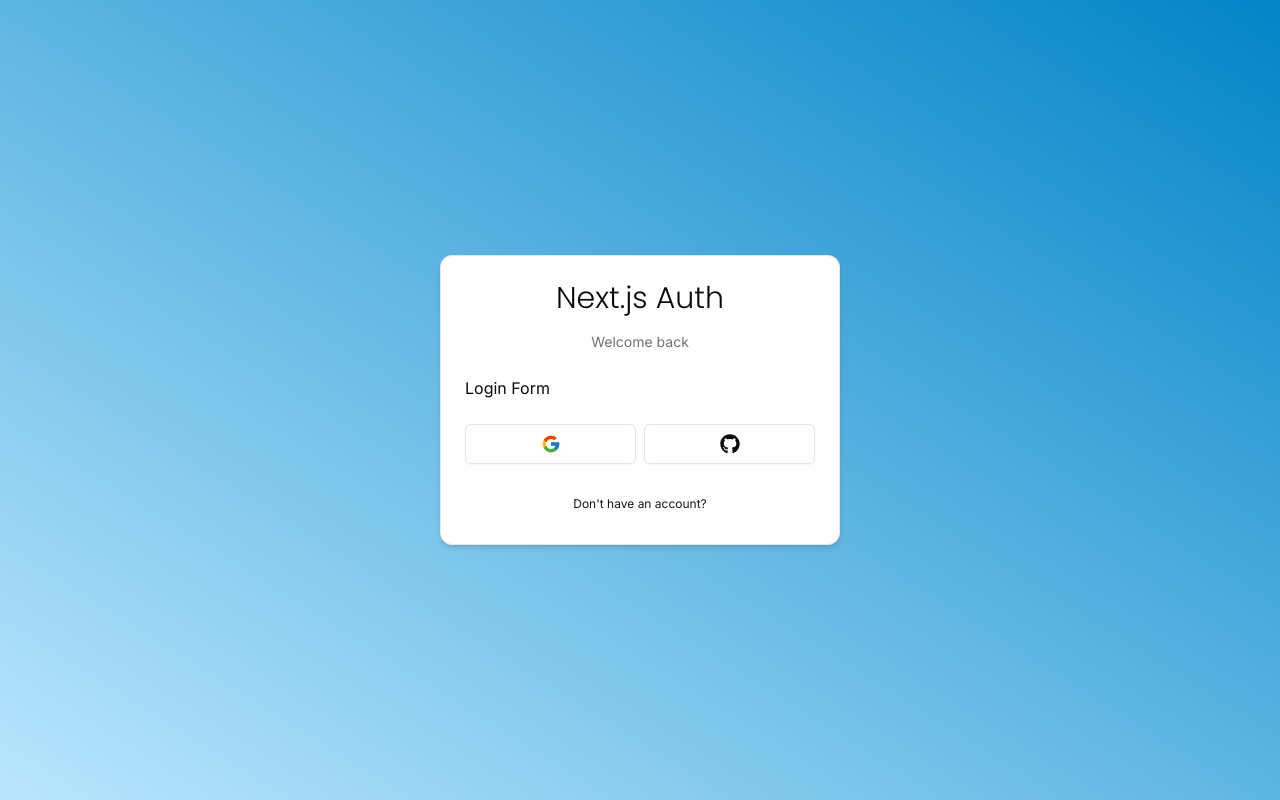
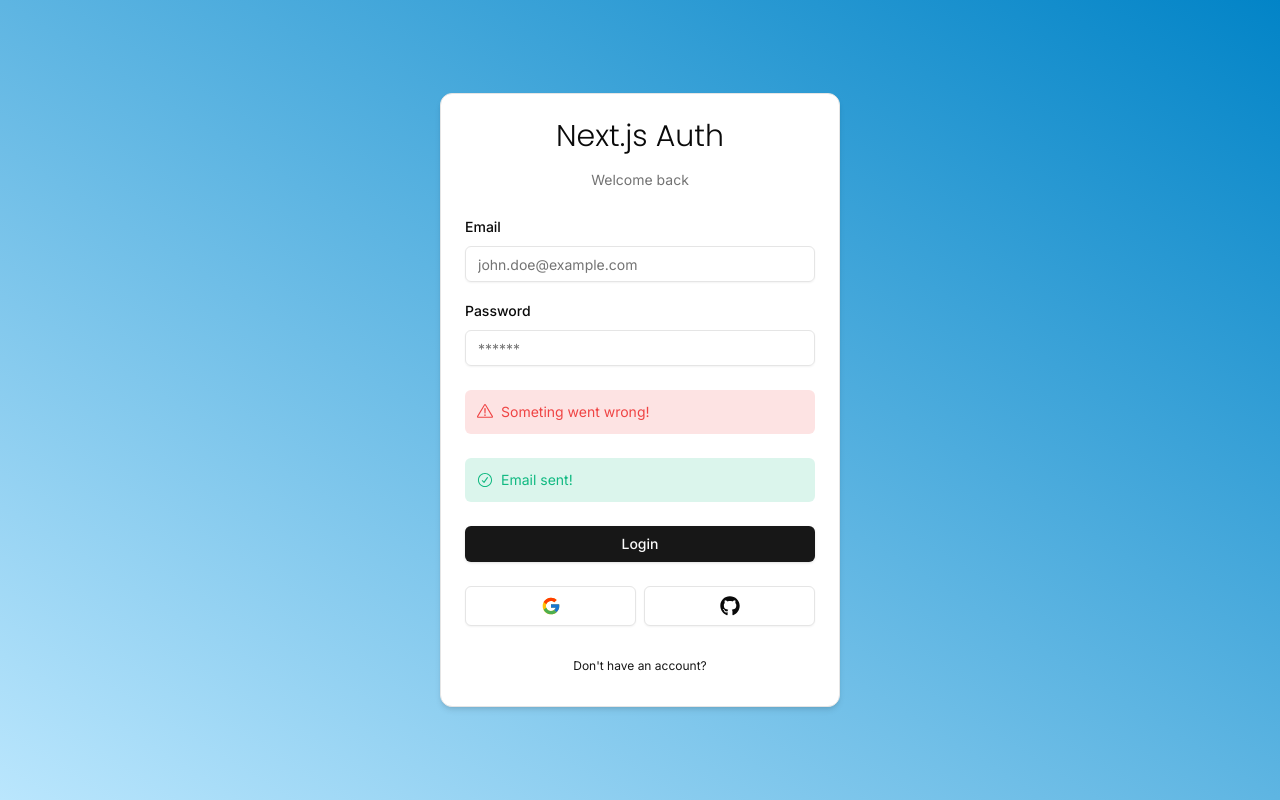
Before and after one commit to walkccc/nextjs-auth, a Next.js app: page /auth/login in a window 1280 px wide. Built offline with nearby package versions, Linux system fonts and the light colour scheme.

Commit message:
feat: add shadcn `form` and `input` in login form
$ npx shadcn-ui@latest add form
$ npx shadcn-ui@latest add input

```diff
--- a/components/auth/login-form.tsx
+++ b/components/auth/login-form.tsx
@@ -1,6 +1,37 @@
+'use client';
+
+import { zodResolver } from '@hookform/resolvers/zod';
+import { useForm } from 'react-hook-form';
+import { z } from 'zod';
+
 import { CardWrapper } from '@/components/auth/card-wrapper';
+import { FormError } from '@/components/form-error';
+import { FormSuccess } from '@/components/form-success';
+import { Button } from '@/components/ui/button';
+import {
+  Form,
+  FormControl,
+  FormField,
+  FormItem,
+  FormLabel,
+  FormMessage,
+} from '@/components/ui/form';
+import { Input } from '@/components/ui/input';
+import { LoginSchema } from '@/schemas';
 
 export const LoginForm = () => {
+  const form = useForm<z.infer<typeof LoginSchema>>({
+    resolver: zodResolver(LoginSchema),
+    defaultValues: {
+      email: '',
+      password: '',
+    },
+  });
+
+  const onSubmit = (values: z.infer<typeof LoginSchema>) => {
+    console.log(values);
+  };
+
   return (
     <CardWrapper
       headerLabel="Welcome back"
@@ -8,7 +39,47 @@ export const LoginForm = () => {
       backButtonHref="/auth/register"
       showSocial
     >
-      Login Form
+      <Form {...form}>
+        <form onSubmit={form.handleSubmit(onSubmit)} className="space-y-6">
+          <div className="space-y-4">
+            <FormField
+              control={form.control}
+              name="email"
+              render={({ field }) => (
+                <FormItem>
+                  <FormLabel>Email</FormLabel>
+                  <FormControl>
+                    <Input
+                      {...field}
+                      placeholder="john.doe@example.com"
+                      type="email"
+                    />
+                  </FormControl>
+                  <FormMessage />
+                </FormItem>
+              )}
+            />
+            <FormField
+              control={form.control}
+              name="password"
+              render={({ field }) => (
+                <FormItem>
+                  <FormLabel>Password</FormLabel>
+                  <FormControl>
+                    <Input {...field} placeholder="******" type="password" />
+                  </FormControl>
+                  <FormMessage />
+                </FormItem>
+              )}
+            />
+          </div>
+          <FormError message="Someting went wrong!" />
+          <FormSuccess message="Email sent!" />
+          <Button type="submit" className="w-full">
+            Login
+          </Button>
+        </form>
+      </Form>
     </CardWrapper>
   );
 };
--- /dev/null
+++ b/components/form-error.tsx
@@ -0,0 +1,16 @@
+import { ExclamationTriangleIcon } from '@radix-ui/react-icons';
+
+interface FormErrorProps {
+  message?: string;
+}
+
+export const FormError = ({ message }: FormErrorProps) => {
+  if (!message) return null;
+
+  return (
+    <div className="bg-red-500/15 p-3 rounded-md flex items-center gap-x-2 text-sm text-red-500">
+      <ExclamationTriangleIcon className="h-4 w-4" />
+      <p>{message}</p>
+    </div>
+  );
+};
--- /dev/null
+++ b/components/form-success.tsx
@@ -0,0 +1,16 @@
+import { CheckCircledIcon } from '@radix-ui/react-icons';
+
+interface FormSuccessProps {
+  message?: string;
+}
+
+export const FormSuccess = ({ message }: FormSuccessProps) => {
+  if (!message) return null;
+
+  return (
+    <div className="bg-emerald-500/15 p-3 rounded-md flex items-center gap-x-2 text-sm text-emerald-500">
+      <CheckCircledIcon className="h-4 w-4" />
+      <p>{message}</p>
+    </div>
+  );
+};
--- /dev/null
+++ b/components/ui/form.tsx
@@ -0,0 +1,177 @@
+import * as LabelPrimitive from '@radix-ui/react-label';
+import { Slot } from '@radix-ui/react-slot';
+import * as React from 'react';
+import {
+  Controller,
+  ControllerProps,
+  FieldPath,
+  FieldValues,
+  FormProvider,
+  useFormContext,
+} from 'react-hook-form';
+
+import { Label } from '@/components/ui/label';
+import { cn } from '@/lib/utils';
+
+const Form = FormProvider;
+
+type FormFieldContextValue<
+  TFieldValues extends FieldValues = FieldValues,
+  TName extends FieldPath<TFieldValues> = FieldPath<TFieldValues>,
+> = {
+  name: TName;
+};
+
+const FormFieldContext = React.createContext<FormFieldContextValue>(
+  {} as FormFieldContextValue,
+);
+
+const FormField = <
+  TFieldValues extends FieldValues = FieldValues,
+  TName extends FieldPath<TFieldValues> = FieldPath<TFieldValues>,
+>({
+  ...props
+}: ControllerProps<TFieldValues, TName>) => {
+  return (
+    <FormFieldContext.Provider value={{ name: props.name }}>
+      <Controller {...props} />
+    </FormFieldContext.Provider>
+  );
+};
+
+const useFormField = () => {
+  const fieldContext = React.useContext(FormFieldContext);
+  const itemContext = React.useContext(FormItemContext);
+  const { getFieldState, formState } = useFormContext();
+
+  const fieldState = getFieldState(fieldContext.name, formState);
+
+  if (!fieldContext) {
+    throw new Error('useFormField should be used within <FormField>');
+  }
+
+  const { id } = itemContext;
+
+  return {
+    id,
+    name: fieldContext.name,
+    formItemId: `${id}-form-item`,
+    formDescriptionId: `${id}-form-item-description`,
+    formMessageId: `${id}-form-item-message`,
+    ...fieldState,
+  };
+};
+
+type FormItemContextValue = {
+  id: string;
+};
+
+const FormItemContext = React.createContext<FormItemContextValue>(
+  {} as FormItemContextValue,
+);
+
+const FormItem = React.forwardRef<
+  HTMLDivElement,
+  React.HTMLAttributes<HTMLDivElement>
+>(({ className, ...props }, ref) => {
+  const id = React.useId();
+
+  return (
+    <FormItemContext.Provider value={{ id }}>
+      <div ref={ref} className={cn('space-y-2', className)} {...props} />
+    </FormItemContext.Provider>
+  );
+});
+FormItem.displayName = 'FormItem';
+
+const FormLabel = React.forwardRef<
+  React.ElementRef<typeof LabelPrimitive.Root>,
+  React.ComponentPropsWithoutRef<typeof LabelPrimitive.Root>
+>(({ className, ...props }, ref) => {
+  const { error, formItemId } = useFormField();
+
+  return (
+    <Label
+      ref={ref}
+      className={cn(error && 'text-destructive', className)}
+      htmlFor={formItemId}
+      {...props}
+    />
+  );
+});
+FormLabel.displayName = 'FormLabel';
+
+const FormControl = React.forwardRef<
+  React.ElementRef<typeof Slot>,
+  React.ComponentPropsWithoutRef<typeof Slot>
+>(({ ...props }, ref) => {
+  const { error, formItemId, formDescriptionId, formMessageId } =
+    useFormField();
+
+  return (
+    <Slot
+      ref={ref}
+      id={formItemId}
+      aria-describedby={
+        !error
+          ? `${formDescriptionId}`
+          : `${formDescriptionId} ${formMessageId}`
+      }
+      aria-invalid={!!error}
+      {...props}
+    />
+  );
+});
+FormControl.displayName = 'FormControl';
+
+const FormDescription = React.forwardRef<
+  HTMLParagraphElement,
+  React.HTMLAttributes<HTMLParagraphElement>
+>(({ className, ...props }, ref) => {
+  const { formDescriptionId } = useFormField();
+
+  return (
+    <p
+      ref={ref}
+      id={formDescriptionId}
+      className={cn('text-[0.8rem] text-muted-foreground', className)}
+      {...props}
+    />
+  );
+});
+FormDescription.displayName = 'FormDescription';
+
+const FormMessage = React.forwardRef<
+  HTMLParagraphElement,
+  React.HTMLAttributes<HTMLParagraphElement>
+>(({ className, children, ...props }, ref) => {
+  const { error, formMessageId } = useFormField();
+  const body = error ? String(error?.message) : children;
+
+  if (!body) {
+    return null;
+  }
+
+  return (
+    <p
+      ref={ref}
+      id={formMessageId}
+      className={cn('text-[0.8rem] font-medium text-destructive', className)}
+      {...props}
+    >
+      {body}
+    </p>
+  );
+});
+FormMessage.displayName = 'FormMessage';
+
+export {
+  Form,
+  FormControl,
+  FormDescription,
+  FormField,
+  FormItem,
+  FormLabel,
+  FormMessage,
+  useFormField,
+};
--- /dev/null
+++ b/components/ui/input.tsx
@@ -0,0 +1,25 @@
+import * as React from 'react';
+
+import { cn } from '@/lib/utils';
+
+export interface InputProps
+  extends React.InputHTMLAttributes<HTMLInputElement> {}
+
+const Input = React.forwardRef<HTMLInputElement, InputProps>(
+  ({ className, type, ...props }, ref) => {
+    return (
+      <input
+        type={type}
+        className={cn(
+          'flex h-9 w-full rounded-md border border-input bg-transparent px-3 py-1 text-sm shadow-sm transition-colors file:border-0 file:bg-transparent file:text-sm file:font-medium placeholder:text-muted-foreground focus-visible:outline-none focus-visible:ring-1 focus-visible:ring-ring disabled:cursor-not-allowed disabled:opacity-50',
+          className,
+        )}
+        ref={ref}
+        {...props}
+      />
+    );
+  },
+);
+Input.displayName = 'Input';
+
+export { Input };
--- /dev/null
+++ b/components/ui/label.tsx
@@ -0,0 +1,26 @@
+'use client';
+
+import * as LabelPrimitive from '@radix-ui/react-label';
+import { cva, type VariantProps } from 'class-variance-authority';
+import * as React from 'react';
+
+import { cn } from '@/lib/utils';
+
+const labelVariants = cva(
+  'text-sm font-medium leading-none peer-disabled:cursor-not-allowed peer-disabled:opacity-70',
+);
+
+const Label = React.forwardRef<
+  React.ElementRef<typeof LabelPrimitive.Root>,
+  React.ComponentPropsWithoutRef<typeof LabelPrimitive.Root> &
+    VariantProps<typeof labelVariants>
+>(({ className, ...props }, ref) => (
+  <LabelPrimitive.Root
+    ref={ref}
+    className={cn(labelVariants(), className)}
+    {...props}
+  />
+));
+Label.displayName = LabelPrimitive.Root.displayName;
+
+export { Label };
--- a/package.json
+++ b/package.json
@@ -9,16 +9,20 @@
     "lint": "next lint"
   },
   "dependencies": {
+    "@hookform/resolvers": "^3.3.4",
     "@radix-ui/react-icons": "^1.3.0",
+    "@radix-ui/react-label": "^2.0.2",
     "@radix-ui/react-slot": "^1.0.2",
     "class-variance-authority": "^0.7.0",
     "clsx": "^2.1.0",
     "next": "14.1.0",
     "react": "^18",
     "react-dom": "^18",
+    "react-hook-form": "^7.50.1",
     "react-icons": "^5.0.1",
     "tailwind-merge": "^2.2.1",
-    "tailwindcss-animate": "^1.0.7"
+    "tailwindcss-animate": "^1.0.7",
+    "zod": "^3.22.4"
   },
   "devDependencies": {
     "@types/node": "^20",
--- /dev/null
+++ b/schemas/index.ts
@@ -0,0 +1,6 @@
+import { z } from 'zod';
+
+export const LoginSchema = z.object({
+  email: z.string().email({ message: 'Email is required' }),
+  password: z.string().min(1, { message: 'Password is required' }),
+});
```
Also changed, not shown: 1 other file (tests, documents, lock files or other folders).
